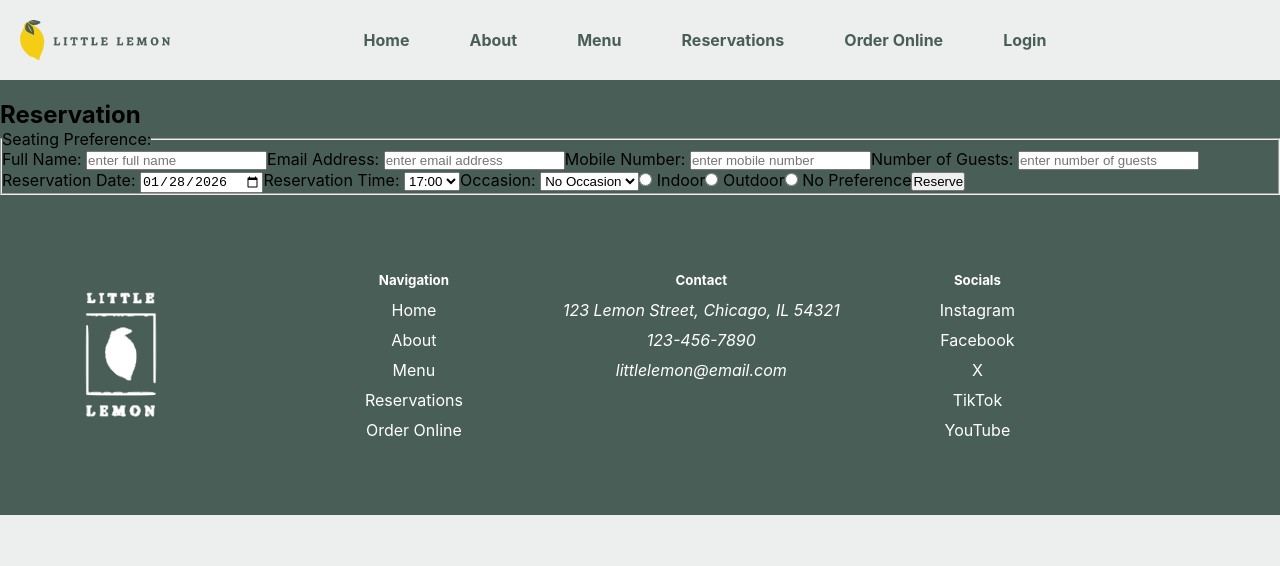
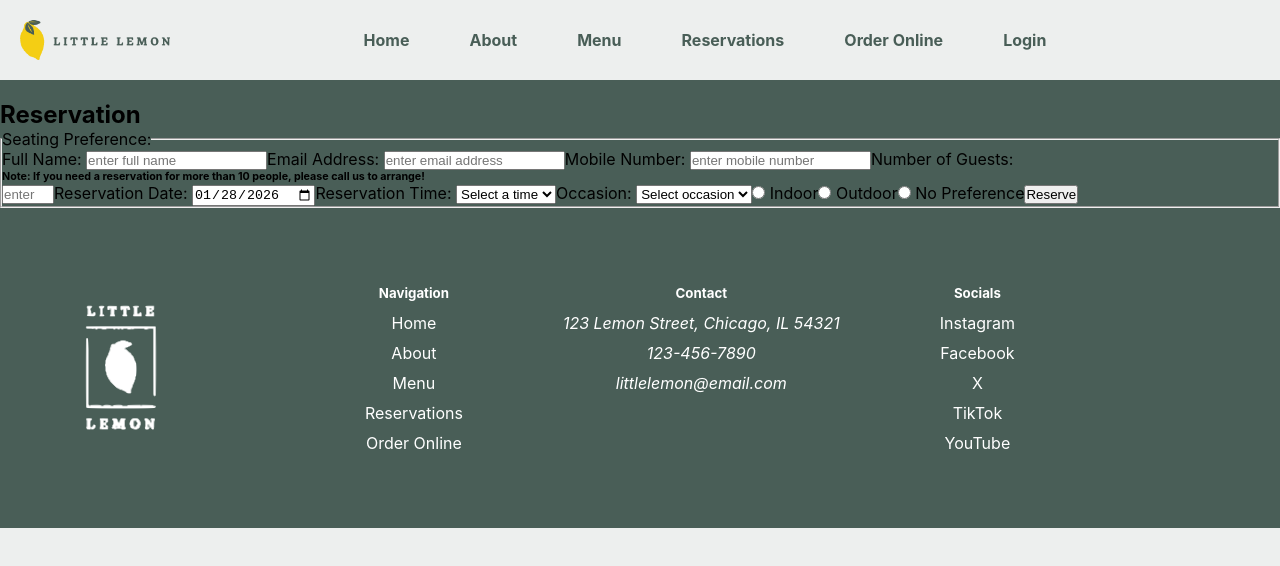
Before and after one commit to taanyaaharidassprasad06/little-lemon, a React (Create React App) app: page /booking in a window 1280 px wide. Shown: the top 566 px of the page. Built offline with nearby package versions, Linux system fonts and the light colour scheme.

Commit message:
basic form validation

```diff
--- a/src/components/BookingForm.js
+++ b/src/components/BookingForm.js
@@ -11,6 +11,10 @@ function BookingForm( { times, removeTime, dispatch, submitForm } ) {
     const [selectedTime, setSelectedTime] = useState("");
     const [occasion, setOccasion] = useState("");
     const [seat, setSeat] = useState("");
+
+    const isFormValid = () => {
+        return name.trim() && email && phone && guests >= 1 && date && selectedTime && occasion && seat;
+    }
 
     const submitHandler = (e) => {
         e.preventDefault();
@@ -43,6 +47,7 @@ function BookingForm( { times, removeTime, dispatch, submitForm } ) {
                     placeholder="enter full name"
                     value={name}
                     onChange={(e) => setName(e.target.value)}
+                    required
                     aria-required="true"
                 />
                 <label htmlFor="email">Email Address: </label>
@@ -53,6 +58,7 @@ function BookingForm( { times, removeTime, dispatch, submitForm } ) {
                     value={email}
                     onChange={(e) => setEmail(e.target.value)}
                     aria-required="true"
+                    required
                 />
                 <label htmlFor="phone">Mobile Number: </label>
                 <input
@@ -62,8 +68,11 @@ function BookingForm( { times, removeTime, dispatch, submitForm } ) {
                     value={phone}
                     onChange={(e) => setPhone(e.target.value)}
                     aria-required="true"
+                    required
+                    pattern="[0-9]{10}"
                 />
                 <label htmlFor="guests">Number of Guests: </label>
+                <h6>Note: If you need a reservation for more than 10 people, please call us to arrange!</h6>
                 <input
                     id="guests"
                     type="number"
@@ -71,6 +80,9 @@ function BookingForm( { times, removeTime, dispatch, submitForm } ) {
                     value={guests}
                     onChange={(e) => setGuests(e.target.value)}
                     aria-required="true"
+                    required
+                    min="1"
+                    max="10"
                 />
                 <label htmlFor="date">Reservation Date: </label>
                 <input
@@ -79,6 +91,8 @@ function BookingForm( { times, removeTime, dispatch, submitForm } ) {
                     value={date}
                     onChange={(e) => {setDate(e.target.value); dispatch({type: 'update_times', date: e.target.value})}}
                     aria-required="true"
+                    required
+                    min={today}
                 />
                 <label htmlFor="time">Reservation Time: </label>
                 <select
@@ -86,7 +100,9 @@ function BookingForm( { times, removeTime, dispatch, submitForm } ) {
                     value={selectedTime}
                     onChange={(e) => setSelectedTime(e.target.value)}
                     aria-required="true"
+                    required
                  >
+                    <option value="" disabled>Select a time</option>
                     {times.map((time => (
                         <BookingSlot key={time} timeSelected={time} />
                     )))}
@@ -96,7 +112,9 @@ function BookingForm( { times, removeTime, dispatch, submitForm } ) {
                     id="occasion"
                     value={occasion}
                     onChange={(e) => setOccasion(e.target.value)}
+                    required
                 >
+                    <option value="" disabled>Select occasion</option>
                     <option value="none">No Occasion</option>
                     <option value="birthday">Birthday</option>
                     <option value="anniversary">Anniversary</option>
@@ -110,6 +128,7 @@ function BookingForm( { times, removeTime, dispatch, submitForm } ) {
                         value="indoor"
                         checked={seat === "indoor"}
                         onChange={(e) => setSeat(e.target.value)}
+                        required
                     /> Indoor
                 </label>
                 <label>
@@ -130,7 +149,7 @@ function BookingForm( { times, removeTime, dispatch, submitForm } ) {
                         onChange={(e) => setSeat(e.target.value)}
                     /> No Preference
                 </label>
-                <button type="submit">Reserve</button>
+                <button type="submit" disabled={!isFormValid}>Reserve</button>
             </fieldset>
         </form>
     );
```
